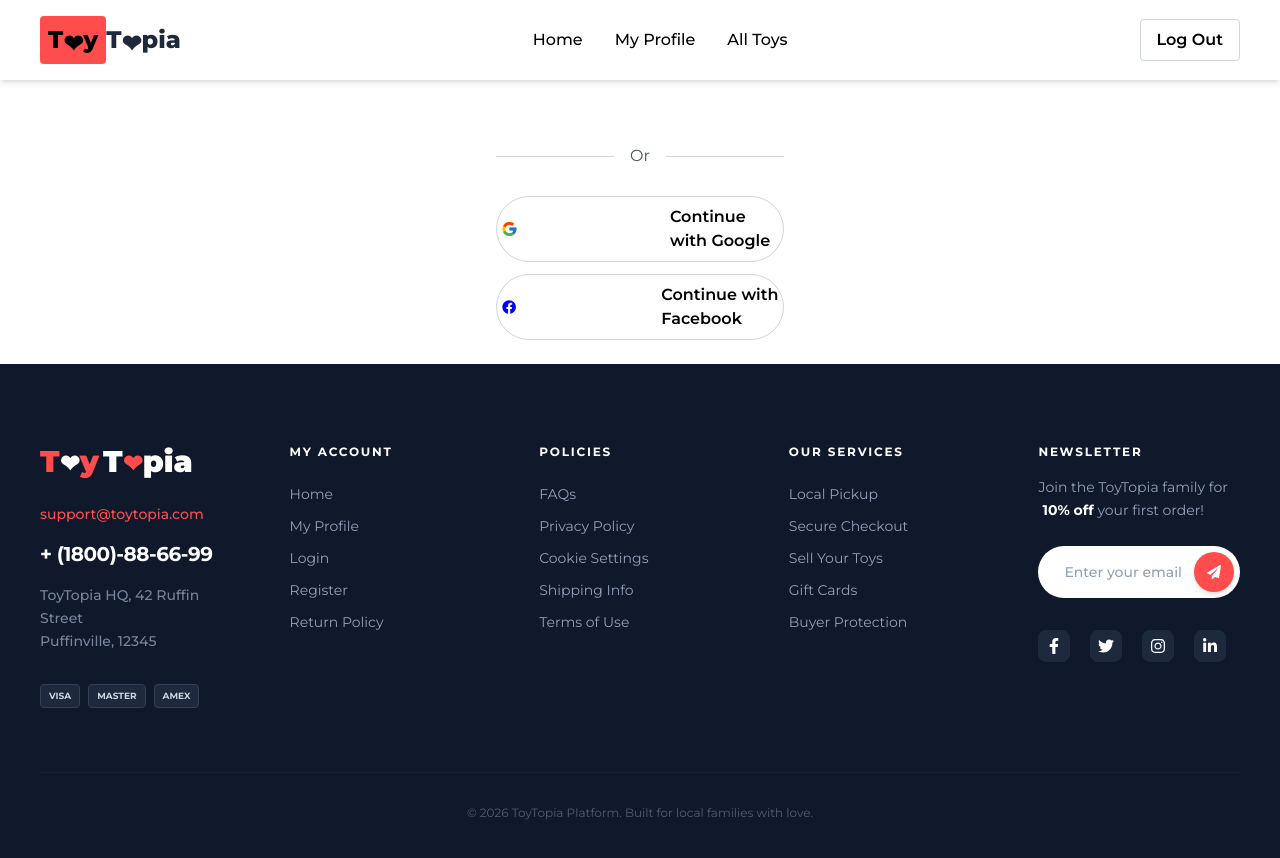
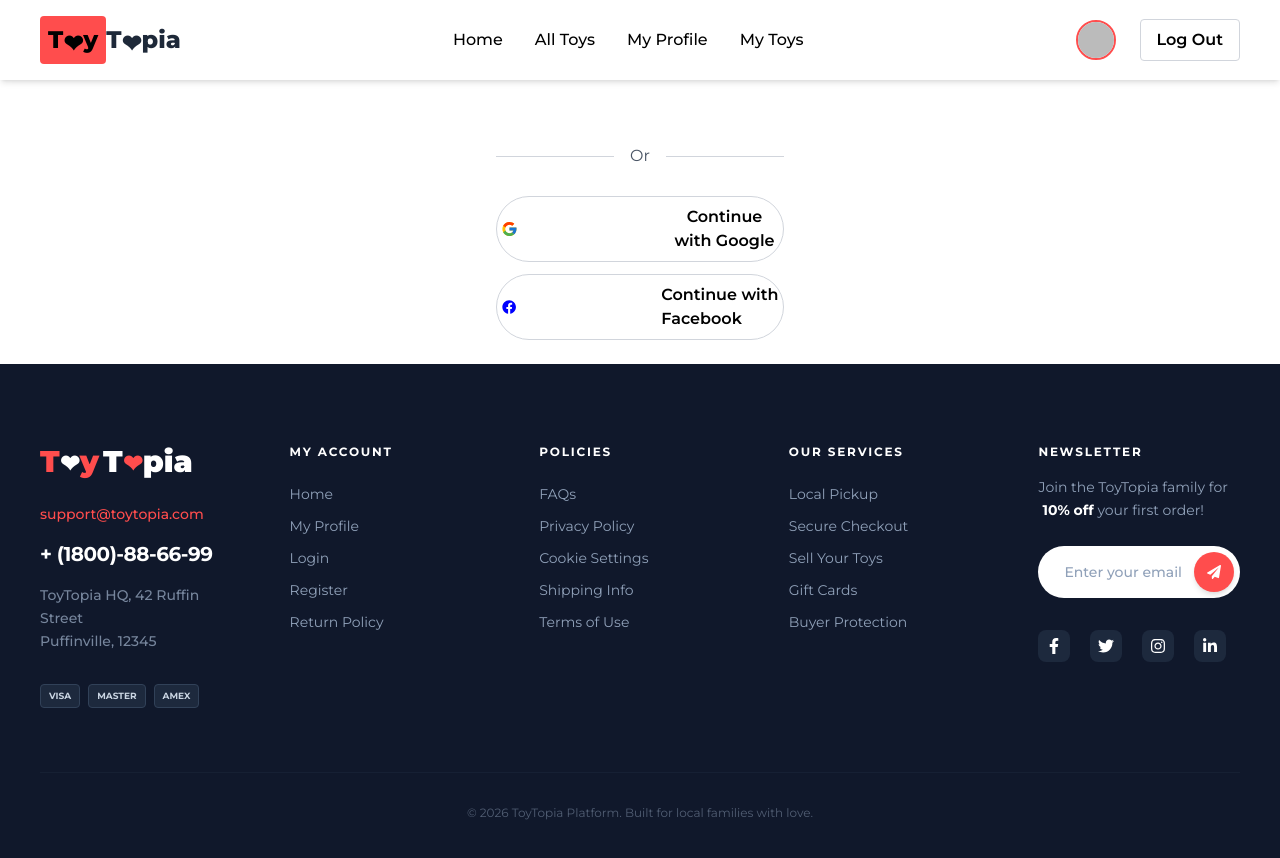
Before and after one commit to Nurmohammed-ux/toytopia, a React (Vite) app: page /auth in a window 1280 px wide. Shown: the top 858 px of the page. Built offline with nearby package versions, Linux system fonts and the light colour scheme; no server answers; sample sign-in values are in the browser's storage.

Commit message:
add pages  dynamic title,navbar user info

```diff
--- a/src/components/Navbar/Navbar.jsx
+++ b/src/components/Navbar/Navbar.jsx
@@ -5,29 +5,48 @@ import Swal from "sweetalert2";
 
 const Navbar = () => {
   const [open, setOpen] = useState(false);
-  const { user, logOut } = useContext(AuthContext);
+  // Destructure 'loading' from your AuthContext
+  const { user, logOut, loading } = useContext(AuthContext);
+
   const navLinks = (
     <>
       <NavLink
         to="/"
-        className={({ isActive }) => (isActive ? "text-primary font-bold" : "")}
+        className={({ isActive }) =>
+          isActive ? "text-[#ff4d4d] font-bold" : ""
+        }
       >
         Home
       </NavLink>
-
+      <NavLink
+        to="/toys"
+        className={({ isActive }) =>
+          isActive ? "text-[#ff4d4d] font-bold" : ""
+        }
+      >
+        All Toys
+      </NavLink>
+      {user && (
+        <>
           <NavLink
             to="/my_profile"
-        className={({ isActive }) => (isActive ? "text-primary font-bold" : "")}
+            className={({ isActive }) =>
+              isActive ? "text-[#ff4d4d] font-bold" : ""
+            }
           >
             My Profile
           </NavLink>
-
+          {/* Example Extra Route: My Toys */}
           <NavLink
-        to="/toys"
-        className={({ isActive }) => (isActive ? "text-primary font-bold" : "")}
+            to="/my-toys"
+            className={({ isActive }) =>
+              isActive ? "text-[#ff4d4d] font-bold" : ""
+            }
           >
-        All Toys
+            My Toys
           </NavLink>
+        </>
+      )}
     </>
   );
 
@@ -45,7 +64,7 @@ const Navbar = () => {
       .catch((error) => {
         Swal.fire({
           icon: "error",
-          title: "Registration Failed",
+          title: "Logout Failed",
           text: error.message,
           confirmButtonColor: "#ff4d4d",
         });
@@ -53,42 +72,57 @@ const Navbar = () => {
   };
 
   return (
-    <nav className="w-full bg-white shadow-md px-4 md:px-10 py-4">
+    <nav className="w-full bg-white shadow-md px-4 md:px-10 py-4 sticky top-0 z-50">
       <div className="flex items-center justify-between">
         <div className="flex items-center gap-10">
-          {/* MOBILE MENU BUTTON */}
           <button onClick={() => setOpen(!open)} className="lg:hidden text-2xl">
             ☰
           </button>
-          {/* LOGO */}
           <Link to="/" className="text-2xl font-extrabold flex items-center">
             <span className="bg-[#ff4d4d] flex items-center text-black px-2 py-1 rounded">
               T<span className="pt-2 text-2xl">❤</span>y
             </span>
             <span className="text-gray-800 flex items-center">
-              T<span className="pt-2 text-2xl">❤</span>
-              pia
+              T<span className="pt-2 text-2xl">❤</span>pia
             </span>
           </Link>
         </div>
-        {/* DESKTOP MENU */}
+
         <ul className="hidden lg:flex items-center gap-8 font-medium">
           {navLinks}
         </ul>
 
-        {/* RIGHT BUTTONS */}
         <div className="flex items-center gap-4">
-          {user ? (
+          {/* Handle Loading and Persistence */}
+          {loading ? (
+            <span className="loading loading-ring loading-md text-[#ff4d4d]"></span>
+          ) : user ? (
+            <div className="flex items-center gap-6">
+              {/* Profile Image with Tooltip for Name */}
+              <div className="relative flex flex-col items-center group">
+                <img
+                  src={user?.photoURL}
+                  alt="Profile"
+                  className="w-10 h-10 rounded-full border-2 border-[#ff4d4d] object-cover cursor-pointer"
+                />
+                <div className="absolute top-full mt-2 flex-col items-center hidden group-hover:flex">
+                  <div className="w-3 h-3 -mb-2 rotate-45 bg-[#10182b]"></div>
+                  <span className="relative z-10 p-2 text-xs leading-none text-white whitespace-no-wrap bg-[#10182b] shadow-lg rounded-md">
+                    {user?.displayName || "User"}
+                  </span>
+                </div>
+              </div>
               <button
                 onClick={handleLogout}
-              className="hover:bg-[#ff4d4d] hover:border-[#ff4d4d] px-4 py-2 border border-gray-300 font-semibold rounded transition"
+                className="hover:bg-[#ff4d4d] hover:text-white px-4 py-2 border border-gray-300 font-semibold rounded transition"
               >
                 Log Out
               </button>
+            </div>
           ) : (
             <Link
               to="/auth/login"
-              className="hover:bg-[#ff4d4d] hover:border-[#ff4d4d] px-4 py-2 border border-gray-300 font-semibold rounded transition"
+              className="hover:bg-[#ff4d4d] hover:text-white px-4 py-2 border border-gray-300 font-semibold rounded transition"
             >
               Login
             </Link>
@@ -96,7 +130,6 @@ const Navbar = () => {
         </div>
       </div>
 
-      {/* MOBILE MENU */}
       {open && (
         <div className="lg:hidden mt-4 border-t border-dotted border-gray-400 pt-4">
           <ul className="flex flex-col gap-4 font-medium">{navLinks}</ul>
--- a/src/components/SocialLogin/SocialLogin.jsx
+++ b/src/components/SocialLogin/SocialLogin.jsx
@@ -1,18 +1,48 @@
+import { useContext } from "react";
 import { FcGoogle } from "react-icons/fc";
 import { RiFacebookCircleFill } from "react-icons/ri";
-import { Link } from "react-router";
+import { Link, useLocation, useNavigate } from "react-router";
+import { AuthContext } from "../../context/AuthContext";
+import Swal from "sweetalert2";
 
 const SocialLogin = () => {
+  const { signInWithGoogle } = useContext(AuthContext);
+  const location = useLocation();
+  const navigate = useNavigate();
+
+  const handleSignInWithGoogle = () => {
+    signInWithGoogle()
+      .then((result) => {
+        Swal.fire({
+          icon: "success",
+          title: "Successfully Log In!",
+          text: `Welcome to ToyTopia, ${result.user.displayName}!`,
+          showConfirmButton: false,
+          timer: 2000,
+        });
+        navigate(location.state || "/");
+      })
+      .catch((error) => {
+        Swal.fire({
+          icon: "error",
+          title: "Registration Failed",
+          text: error.message,
+          confirmButtonColor: "#ff4d4d",
+        });
+      });
+  };
+
   return (
     <div className="flex flex-col justify-center pb-6 md:px-42 lg:px-124">
-      <Link
+      <button
+        onClick={handleSignInWithGoogle}
         className="mt-3 px-1 py-2 border border-gray-300 rounded-full flex items-center gap-8 md:gap-24 lg:gap-38
                          hover:bg-white hover:border hover:border-[#ff4d4d]
                          text-black hover:text-[#ff4d4d] font-semibold transition-all hover:scale-105"
       >
         <FcGoogle size={28} />
         Continue with Google
-      </Link>
+      </button>
       <Link
         className="mt-3 px-1 py-2 border border-gray-300 rounded-full  flex items-center gap-6 md:gap-22 lg:gap-36
                          hover:bg-white hover:border hover:border-[#ff4d4d]
--- a/src/components/ToyDetails/ToyDetails.jsx
+++ b/src/components/ToyDetails/ToyDetails.jsx
@@ -1,6 +1,6 @@
 import { useLoaderData, useParams } from "react-router";
 import Swal from "sweetalert2";
-import { useContext } from "react";
+import { useContext, useEffect } from "react";
 import { AuthContext } from "../../context/AuthContext";
 
 const ToyDetails = () => {
@@ -20,6 +20,10 @@ const ToyDetails = () => {
     availableQuantity,
   } = toy;
   //   console.log(toy, numId)
+
+  useEffect(() => {
+    document.title = "ToyTopia | Toy Details";
+  }, []);
 
   const handleTryNow = (e) => {
     e.preventDefault();
@@ -56,7 +60,9 @@ const ToyDetails = () => {
             <p className="text-xl font-medium mt-2">
               Manufacturer : {sellerName}
             </p>
-            <p className="text-slate-700 mt-4 font-normal leading-relaxed">{description}</p>
+            <p className="text-slate-700 mt-4 font-normal leading-relaxed">
+              {description}
+            </p>
           </div>
         </div>
 
--- a/src/context/AuthProvider.jsx
+++ b/src/context/AuthProvider.jsx
@@ -1,13 +1,17 @@
 import {
   createUserWithEmailAndPassword,
+  GoogleAuthProvider,
   onAuthStateChanged,
   signInWithEmailAndPassword,
+  signInWithPopup,
   signOut,
   updateProfile,
 } from "firebase/auth";
 import { AuthContext } from "./AuthContext";
 import { auth } from "../firebase/firebase.config";
 import { useEffect, useState } from "react";
+
+const googleProvider = new GoogleAuthProvider();
 
 const AuthProvider = ({ children }) => {
   const [user, setUser] = useState(null);
@@ -26,6 +30,11 @@ const AuthProvider = ({ children }) => {
   const updateUserInfo = (profile) => {
     setLoading(true);
     return updateProfile(auth.currentUser, profile);
+  }
+
+  const signInWithGoogle = () => {
+    setLoading(true);
+    return signInWithPopup(auth, googleProvider);
   }
 
   const logOut = () => {
@@ -47,6 +56,7 @@ const AuthProvider = ({ children }) => {
     createUser,
     signInUser,
     updateUserInfo,
+    signInWithGoogle,
     logOut,
   };
   return <AuthContext value={authInfo}>{children}</AuthContext>;
--- a/src/pages/Error.jsx
+++ b/src/pages/Error.jsx
@@ -1,6 +1,11 @@
+import { useEffect } from "react";
 import { Link } from "react-router";
 
 const Error = () => {
+  useEffect(() => {
+    document.title = "ToyTopia | Error";
+  }, []);
+
   return (
     <div className="min-h-210 bg-[#1d3164] flex flex-col items-center justify-center px-6 text-center">
       {/* Visual Element: Large 404 with ToyTopia Styling */}
--- a/src/pages/Home.jsx
+++ b/src/pages/Home.jsx
@@ -6,6 +6,10 @@ import { TbBulb } from "react-icons/tb";
 const Home = () => {
   const data = useLoaderData();
   const [current, setCurrent] = useState(0);
+
+  useEffect(() => {
+    document.title = "ToyTopia | Home";
+  }, []);
 
   const slides = data.slice(0, 3);
 
--- a/src/pages/Register.jsx
+++ b/src/pages/Register.jsx
@@ -1,4 +1,4 @@
-import { useContext, useState } from "react";
+import { useContext, useEffect, useState } from "react";
 import { FaEye, FaEyeSlash } from "react-icons/fa";
 import { Link } from "react-router";
 import { AuthContext } from "../context/AuthContext";
@@ -8,6 +8,10 @@ const Register = () => {
   const { createUser } = useContext(AuthContext);
   const [showPassword, setShowPassword] = useState(false);
   const [showConfirmPassword, setShowConfirmPassword] = useState(false);
+
+  useEffect(() => {
+    document.title = "ToyTopia | Register";
+  }, []);
 
   const handleSubmit = (event) => {
     event.preventDefault();
```
Lines whose indentation alone changed are shown as unchanged.
